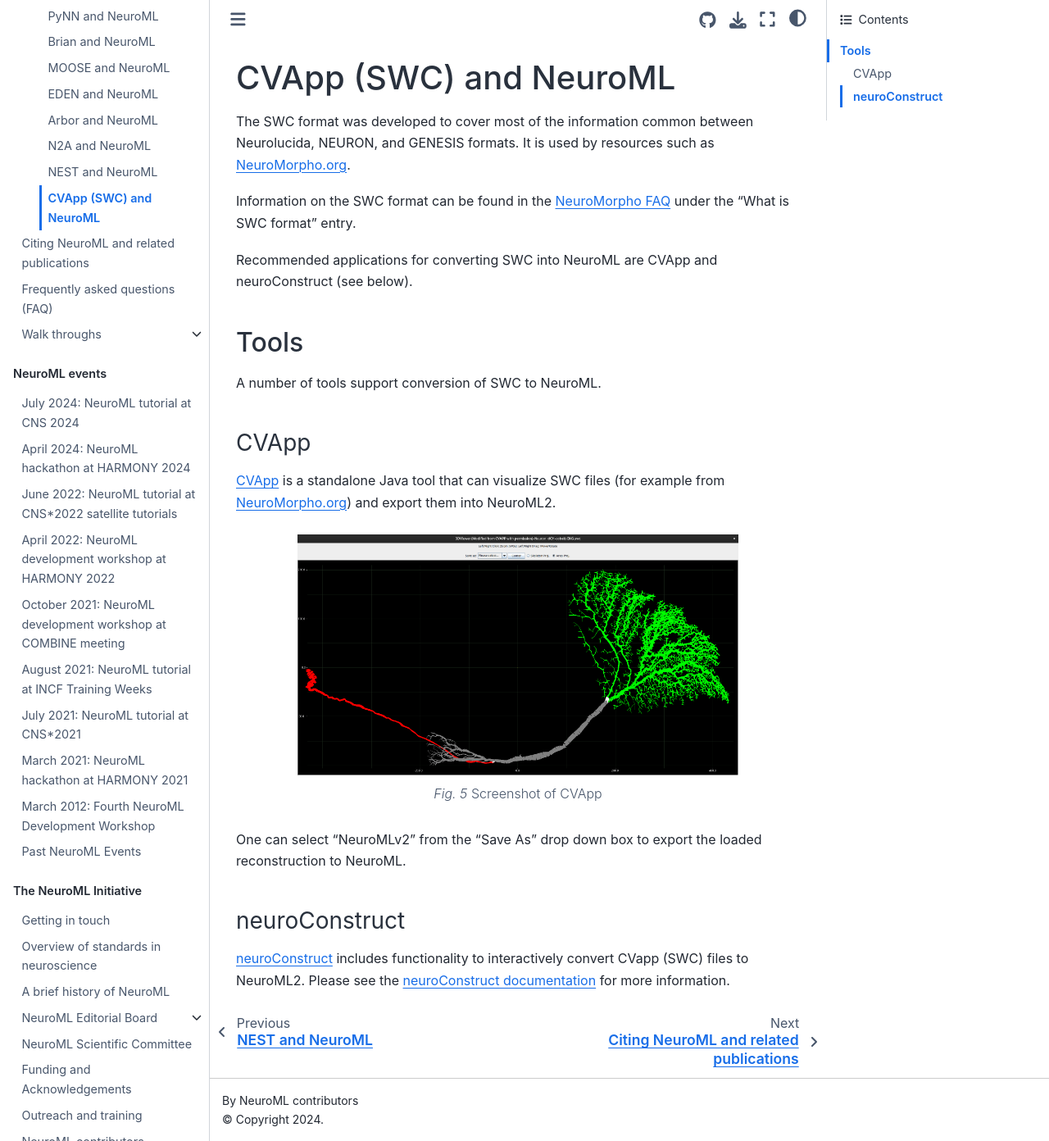
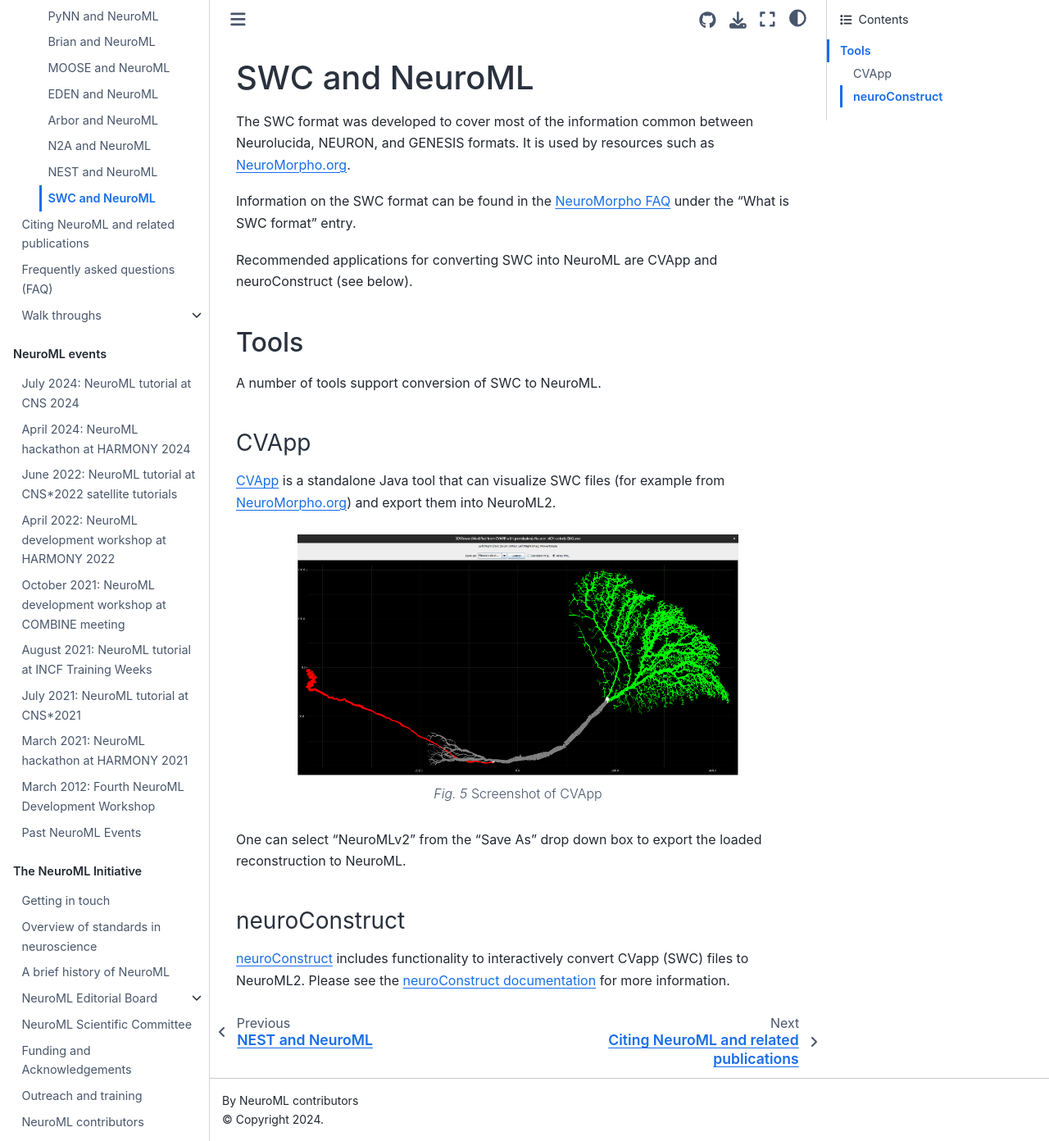
Before and after one commit to NeuroML/Documentation, a Jupyter Book: the page built from source/Userdocs/Software/Tools/SWC.md, in a window 1280 px wide and 1392 px high. Shown: the whole window at 82% size. Built offline with Jupyter Book 1.0.4 settings and Sphinx 7.4.7 and the Sphinx Book theme 1.1.4, drawn with Linux system fonts in a browser that asks for light colours; pages that are not in the unit, such as notebooks, are missing from menus.

Commit message:
chore: rename cvapp -> SWC

```diff
--- a/source/Userdocs/Software/Tools/CVApp.md
+++ b/source/Userdocs/Software/Tools/SWC.md
@@ -1,5 +1,5 @@
-(userdocs:cvapp)=
-# CVApp (SWC) and NeuroML
+(userdocs:swc)=
+# SWC and NeuroML
 
 The SWC format was developed to cover most of the information common between Neurolucida, NEURON, and GENESIS formats.
 It is used by resources such as NeuroMorpho.org.
--- a/source/_toc.yml
+++ b/source/_toc.yml
@@ -98,7 +98,7 @@
             - file: Userdocs/Software/Tools/Arbor
             - file: Userdocs/Software/Tools/N2A
             - file: Userdocs/Software/Tools/NEST
-            - file: Userdocs/Software/Tools/CVApp
+            - file: Userdocs/Software/Tools/SWC
     - file: Userdocs/Publications
     - file: Userdocs/FAQ
     - file: Userdocs/Walkthroughs/Walkthroughs
```
Also changed, not shown: source/Userdocs/ImportingMorphologyFiles.md (+2 -2 lines).
